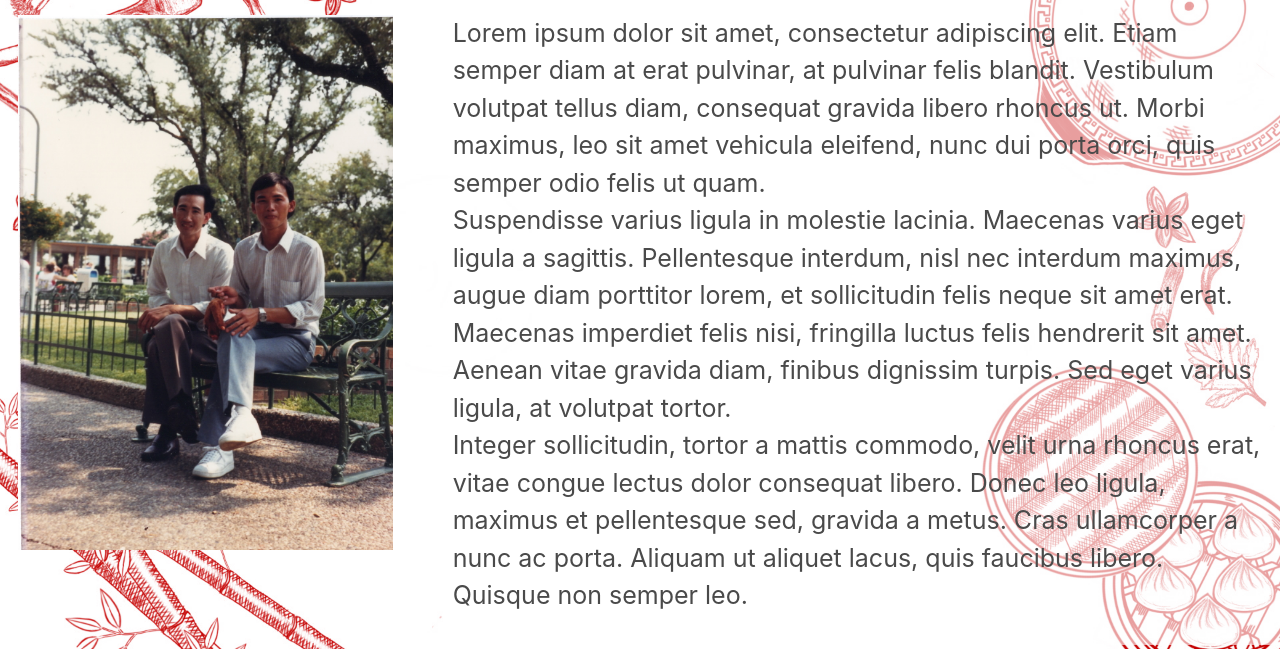
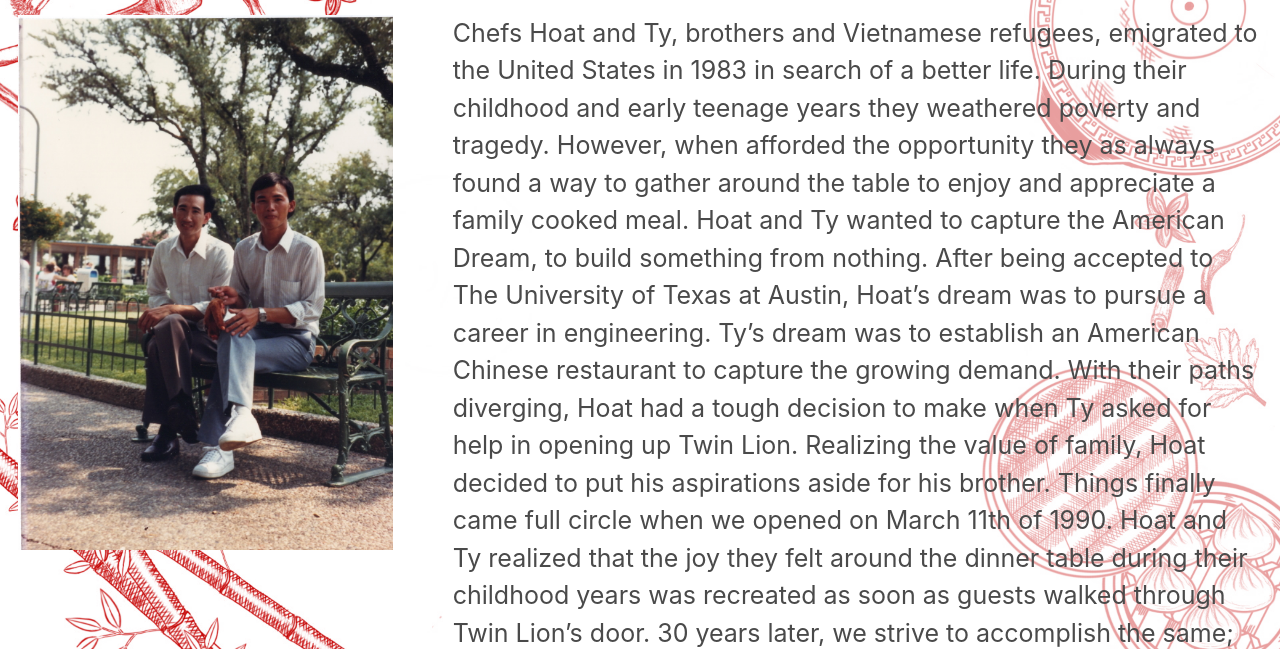
Before and after one commit to Christinenguyen101/twinlions, a plain HTML site: page about.html in a window 1280 px wide. Shown: the part 171-822 px from the top of the page. Drawn offline with Linux system fonts and the light colour scheme.

Commit message:
Update about.html

```diff
--- a/about.html
+++ b/about.html
@@ -66,9 +66,14 @@
   </div>
   <div class="tile is-parent">
     <div class="tile is-child" style="padding: 30px; background-color: #ffffff9e;">
-      <p>Lorem ipsum dolor sit amet, consectetur adipiscing elit. Etiam semper diam at erat pulvinar, at pulvinar felis blandit. Vestibulum volutpat tellus diam, consequat gravida libero rhoncus ut. Morbi maximus, leo sit amet vehicula eleifend, nunc dui porta orci, quis semper odio felis ut quam.</p>
-      <p>Suspendisse varius ligula in molestie lacinia. Maecenas varius eget ligula a sagittis. Pellentesque interdum, nisl nec interdum maximus, augue diam porttitor lorem, et sollicitudin felis neque sit amet erat. Maecenas imperdiet felis nisi, fringilla luctus felis hendrerit sit amet. Aenean vitae gravida diam, finibus dignissim turpis. Sed eget varius ligula, at volutpat tortor.</p>
-      <p>Integer sollicitudin, tortor a mattis commodo, velit urna rhoncus erat, vitae congue lectus dolor consequat libero. Donec leo ligula, maximus et pellentesque sed, gravida a metus. Cras ullamcorper a nunc ac porta. Aliquam ut aliquet lacus, quis faucibus libero. Quisque non semper leo.</p>
+      <p>
+        Chefs Hoat and Ty, brothers and Vietnamese refugees, emigrated to the United States in 1983 in search of a better life. During their childhood and early teenage years they weathered poverty and tragedy. However, when afforded the opportunity they as always found a way to gather around the table to enjoy and appreciate a family cooked meal.
+
+        Hoat and Ty wanted to capture the American Dream, to build something from nothing. After being accepted to The University of Texas at Austin, Hoat’s dream was to pursue a career in engineering. Ty’s dream was to establish an American Chinese restaurant to capture the growing demand. With their paths diverging, Hoat had a tough decision to make when Ty asked for help in opening up Twin Lion. Realizing the value of family, Hoat decided to put his aspirations aside for his brother.
+
+        Things finally came full circle when we opened on March 11th of 1990. Hoat and Ty realized that the joy they felt around the dinner table during their childhood years was recreated as soon as guests walked through Twin Lion’s door. 30 years later, we strive to accomplish the same; bringing family and friends together.
+
+      </p>
     </div>
   </div>
 </div>
```
